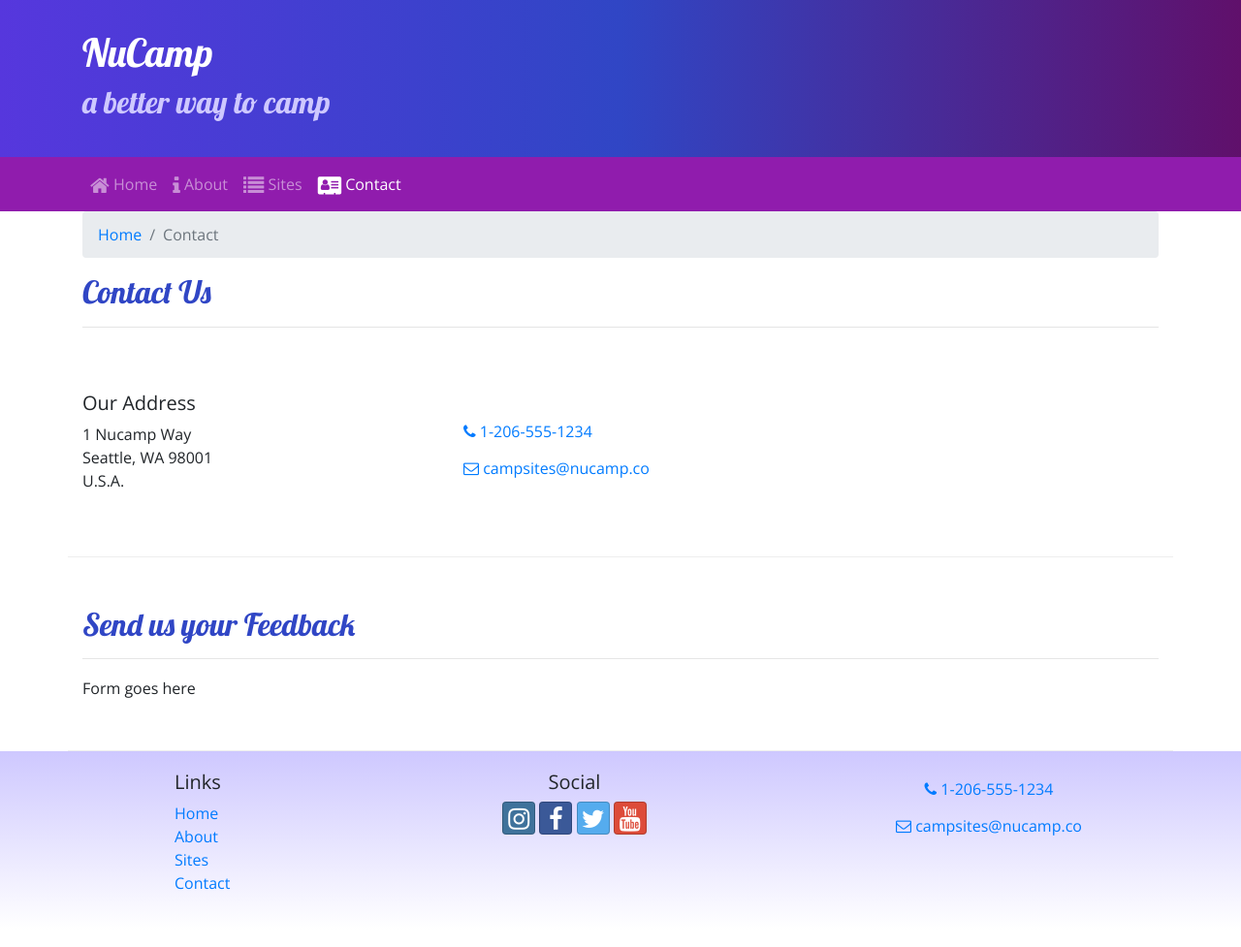
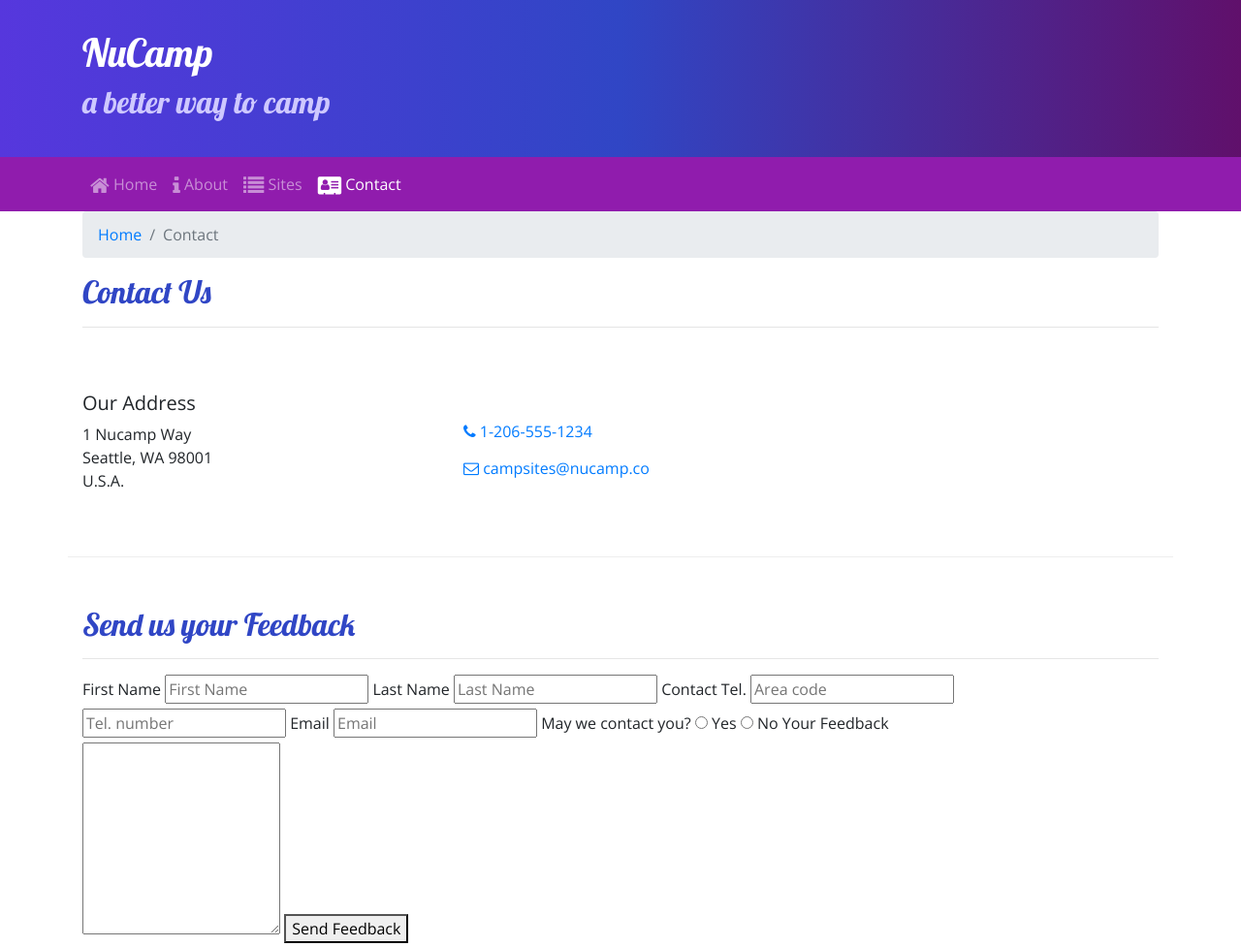
Before and after one commit to ejw773/nc-bootstrap, a website: page contactus.html in a window 1280 px wide. Shown: the top 977 px of the page at 97% size. Drawn offline with nearby package versions, Linux system fonts and the light colour scheme.

Commit message:
adds form

```diff
--- a/contactus.html
+++ b/contactus.html
@@ -80,7 +80,32 @@
                 <hr />
             </div>
             <div class="col-md-10">
-                Form goes here
+                <form>
+                    <label for="firstName">First Name</label>
+                    <input type="text" id="firstName" name="firstName"
+                    placeholder="First Name" />
+                    <label for="lastName">Last Name</label>
+                    <input type="text" id="lastName" name="lastName"
+                    placeholder="Last Name" />
+                    <label for="areaCode">Contact Tel.</label>
+                    <input type="tel" id="areaCode" name="areaCode"
+                    placeholder="Area code" />
+                    <input type="tel" name="telNumber"
+                    placeholder="Tel. number" />
+                    <label for="email">Email</label>
+                    <input type="email" id="email" name="email"
+                    placeholder="Email" />
+                    May we contact you?
+                    <input type="radio" id="contactYes"
+                    name="contactRadios" value="yes" />
+                    <label for="contactYes">Yes</label>
+                    <input type="radio" id="contactNo"
+                    name="contactRadios" value="no" />
+                    <label for="contactNo">No</label>
+                    <label for="feedback">Your Feedback</label>
+                    <textarea name="feedback" id="feedback" rows="8"></textarea>
+                    <button type="submit">Send Feedback</button>
+                </form>
             </div>
        </div>
 
```
